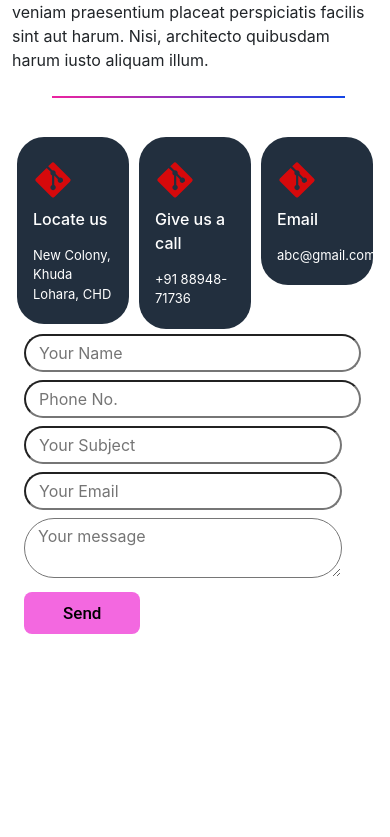
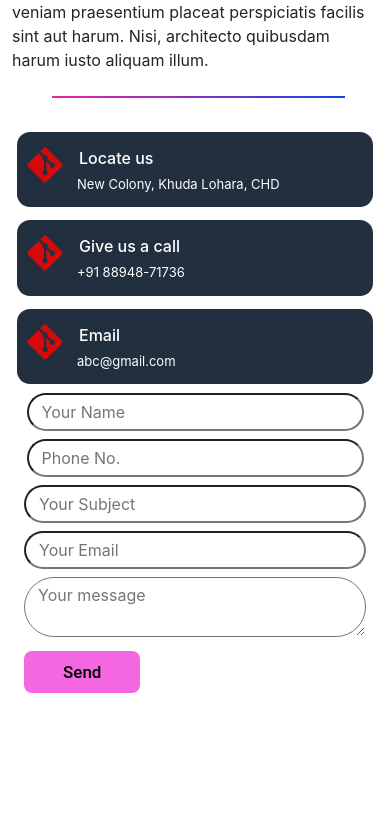
Before and after one commit to milanparihar/Portifolio, a React (Create React App) app: page / in a window 390 px wide. Shown: the part 1862-2699 px from the top of the page. Built offline with nearby package versions, Linux system fonts and the light colour scheme.

Commit message:
100% responsive

```diff
--- a/src/App.css
+++ b/src/App.css
@@ -29,6 +29,9 @@ p span {
   background: rgba(237, 35, 159, 0.6);
   -webkit-filter: blur(1.4px);
 }
+.contact__box:hover .icon {
+  color: #000000;
+}
 .contact__box {
   padding: 16px;
   background: #222f3e;
@@ -36,12 +39,6 @@ p span {
   margin: 5px;
   border-radius: 27px;
   transition: all 0.2s linear;
-}
-.header {
-  width: 100%;
-}
-.contact__box:hover .icon {
-  color: #000000;
 }
 .contact__box-p {
   font-size: 13px;
@@ -62,10 +59,7 @@ p span {
   width: 100%;
   flex-wrap: wrap;
 }
-.row {
-  display: flex;
-  width: 100%;
-}
+
 .contact__box:hover {
   background: #ed239f;
 }
@@ -336,11 +330,10 @@ p span {
     height: 70px;
     width: 100%;
   }
-  .container-fluid{
+  .container-fluid {
     width: 90%;
     margin-top: -28px;
   }
-
 
   .nav-link {
     text-align: center;
@@ -352,53 +345,76 @@ p span {
     border-bottom: 2px solid #ed239f;
   }
 
-  .header__section{
-    margin-top:  -69px;
+  .header__section {
+    margin-top: -69px;
     margin-left: -161px;
-
   }
 
-.typewriter{
+  .typewriter {
     width: 16rem;
   }
 
-.bgimg{
+  .bgimg {
     width: 90%;
   }
 
-p span{
+  p span {
     margin-left: 40px;
   }
 
-.about__img{
+  .about__img {
     display: none;
   }
 
-.col-6{
+  .col-6 {
     width: 337px;
   }
-.h-21{
+  .h-21 {
     width: 106%;
   }
-.info{
+  .info {
     width: 154px;
   }
 
+  .row-1 {
+    display: inline;
   }
-
-
-
-
-
-
-
-
-/*
-@media only screen and (max-width: 768px) {
-  .navbar__container{
+  .contact__box {
+    padding: 0px;
+    margin: 5px;
+    border-radius: 13px;
+  }
+  .contact__box-p {
+    font-size: 13px;
+    padding-bottom: 13px;
+    margin: -10px 7px 9px 60px;
+  }
+  .contact__box-header {
+    font-size: 16px;
+    font-weight: 500;
+    margin: -39px 47px 15px 62px;
+  }
+  .icon {
+    font-size: 40px;
+    color: #ff0000d0;
+    margin: 13px 9px 0px 8px;
+  }
+  .col-4 {
     width: 100%;
-    display: flex;
-    position: fixed;
   }
-
-}  */
+  /* foooter css */
+  .footer__area {
+    height: 56vh;
+    width: 101%;
+  }
+  .nav li {
+    padding: 0px 6px;
+  }
+  .footer__container {
+    width: 1200px;
+    margin: 0 auto;
+  }
+  .copyRight {
+    padding-bottom: 30px;
+  }
+}
```
Lines whose indentation alone changed are shown as unchanged.
